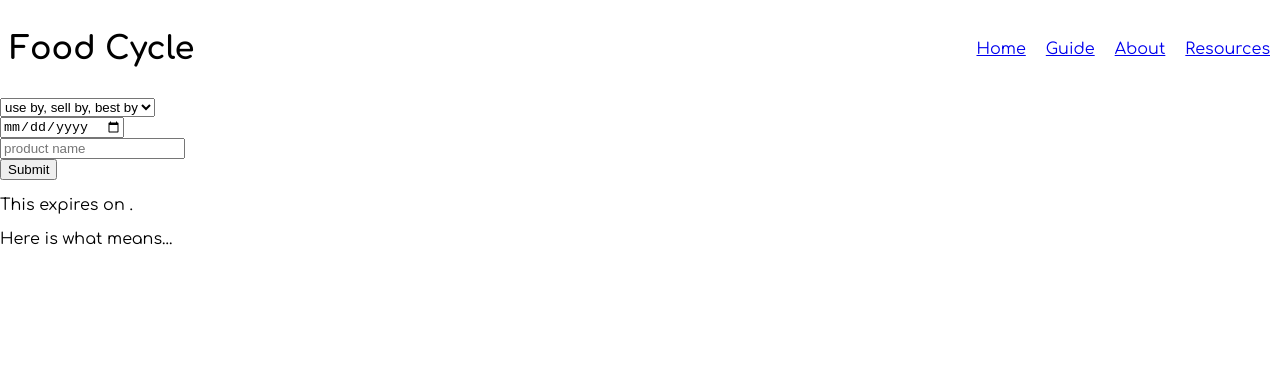
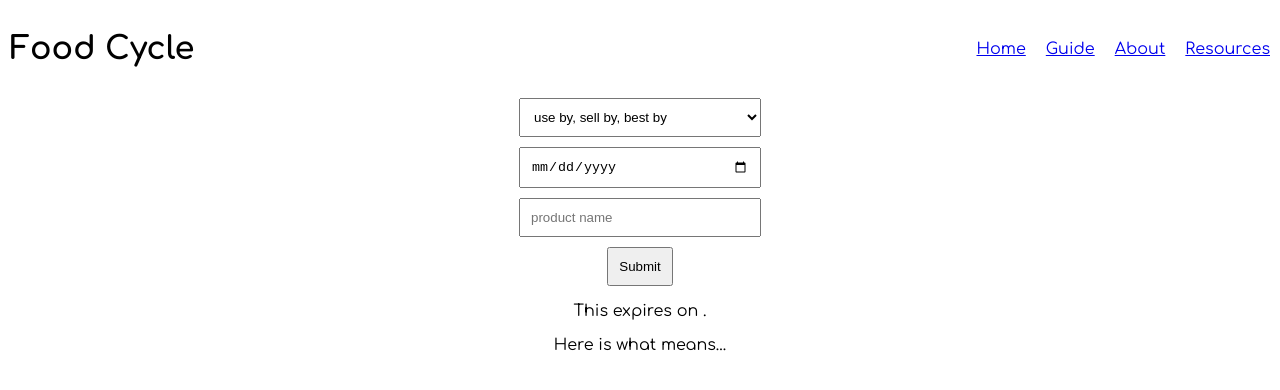
Before and after one commit to UW-INFO442-AU21/group1-jeremys-goats, a React (Create React App) app: page /guide in a window 1280 px wide. Shown: the top 390 px of the page. Built offline with nearby package versions, Linux system fonts and the light colour scheme.

Commit message:
edited styling of content

```diff
--- a/src/Components/Guide/Guide.jsx
+++ b/src/Components/Guide/Guide.jsx
@@ -15,9 +15,9 @@ export function GuideForm() {
                 <option value="" disabled selected hidden>use by, sell by, best by</option>
                 {typeOptions.map(type => <option key={type}>{type}</option>)}
             </select><br/>
-            <input name="date" type="date" value={date}
+            <input className="date" type="date" value={date}
                 onChange={(e) => setDate(e.target.value)}/><br/>
-            <input name="product" type="text" value={name} placeholder="product name"
+            <input className="product" type="text" value={name} placeholder="product name"
                 onChange={(e) => setName(e.target.value)}/><br/>
             <button type="submit">Submit</button>
             <p>This {name} expires on {date}.</p>
--- a/src/Components/Guide/guide.css
+++ b/src/Components/Guide/guide.css
@@ -0,0 +1,26 @@
+form {
+    text-align: center;
+
+}
+
+.dateType {
+    padding: 10px;
+    margin-bottom: 10px;
+    width: 242px;
+}
+
+.date {
+    padding: 10px;
+    margin-bottom: 10px;
+    width: 218px;
+}
+
+.product {
+    padding: 10px;
+    margin-bottom: 10px;
+    width: 218px;
+}
+
+button {
+    padding:10px;
+}
```
